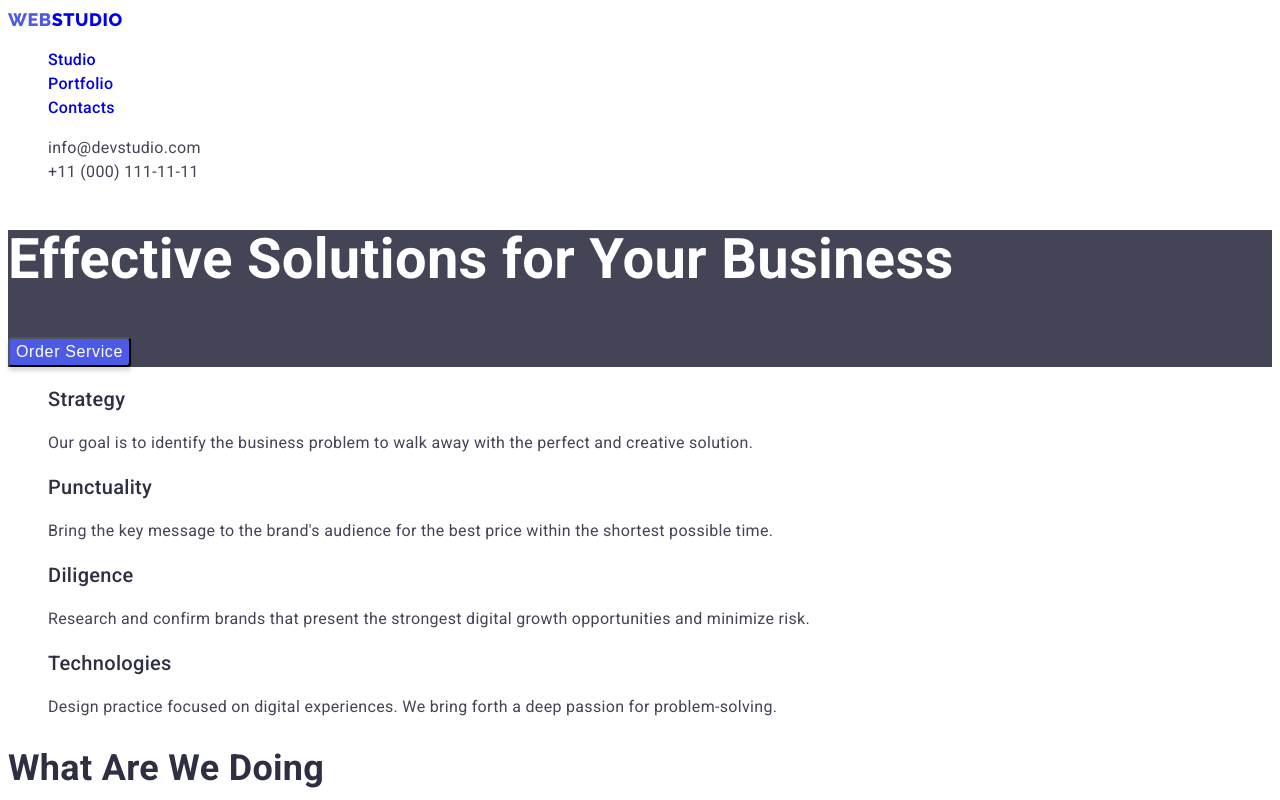
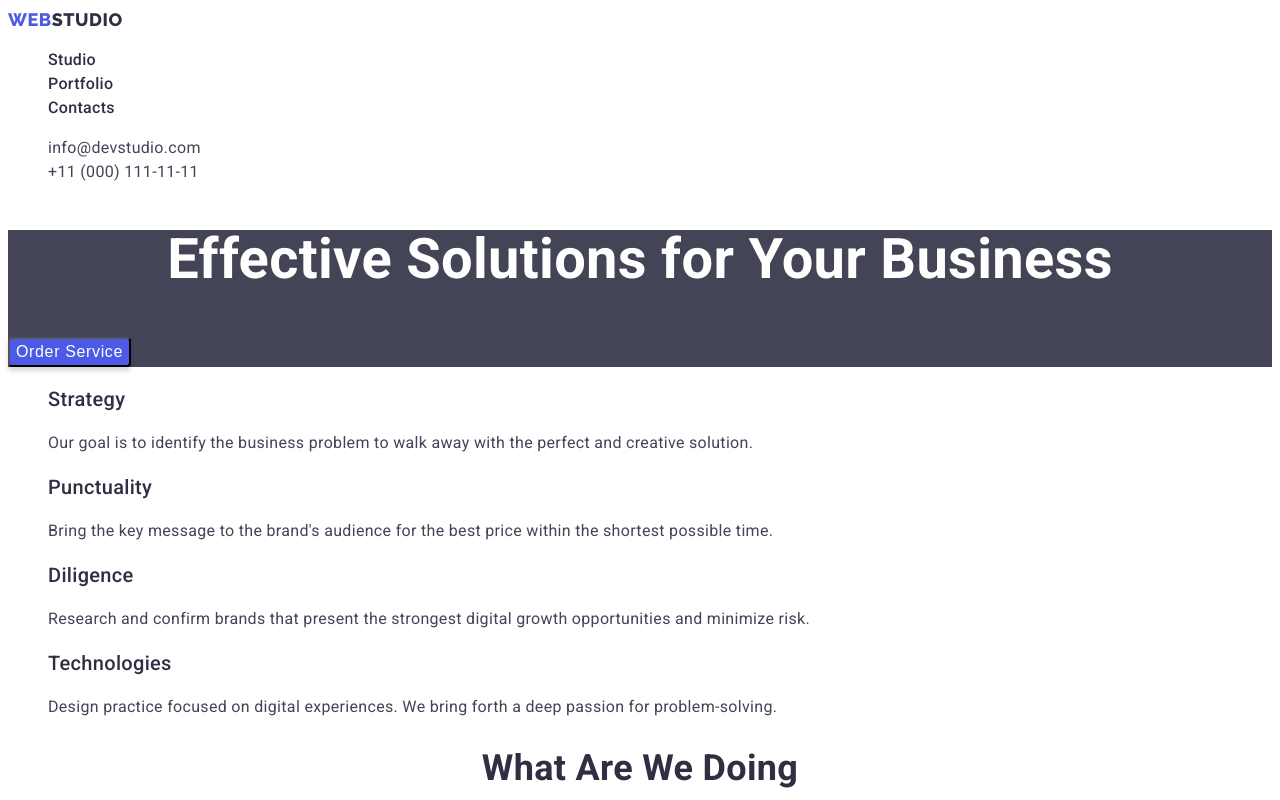
Before and after one commit to MHatalyak/goit-markup-hw-02, a plain HTML site: page index.html in a window 1280 px wide. Shown: the top 800 px of the page. Drawn offline with Linux system fonts and the light colour scheme.

Commit message:
update styles.css

```diff
--- a/css/styles.css
+++ b/css/styles.css
@@ -34,6 +34,7 @@ body{
 
 .link{
     text-decoration: none;
+    color: var(--primary-color);
 }
 
 /* ----------------COMPONENTS-------------------- */
@@ -52,6 +53,14 @@ body{
     color: #4D5AE5;
 }
 
+.secondary-header {
+    font-weight: 700;
+    font-size: 36px;
+    line-height: 1.11;
+    text-transform: capitalize;
+    text-align: center;
+}
+
 .section-subtitle {
     font-weight: 500;
     font-size: 20px;
@@ -63,13 +72,6 @@ body{
     font-size: 16px;
     line-height: 1.5;
     color: var(--secondary-color);
-}
-
-.secondary-header {
-    font-weight: 700;
-    font-size: 36px;
-    line-height: 1.11;
-    text-transform: capitalize;
 }
 /* ----------------/COMPONENTS-------------------- */
 
@@ -112,7 +114,7 @@ body{
     font-weight: 700;
     font-size: 56px;
     line-height: 1.07;
-    /* text-align: center; */
+    text-align: center;
     color: #FFFFFF;
 }
 
@@ -155,8 +157,8 @@ body{
     font-size: 16px;
     line-height: 1.5;
     /* display: flex;
-    align-items: center;
-    text-align: center; */
+    align-items: center; */
+    text-align: center;
     letter-spacing: 0.04em;
     color: #4D5AE5;
 
```
